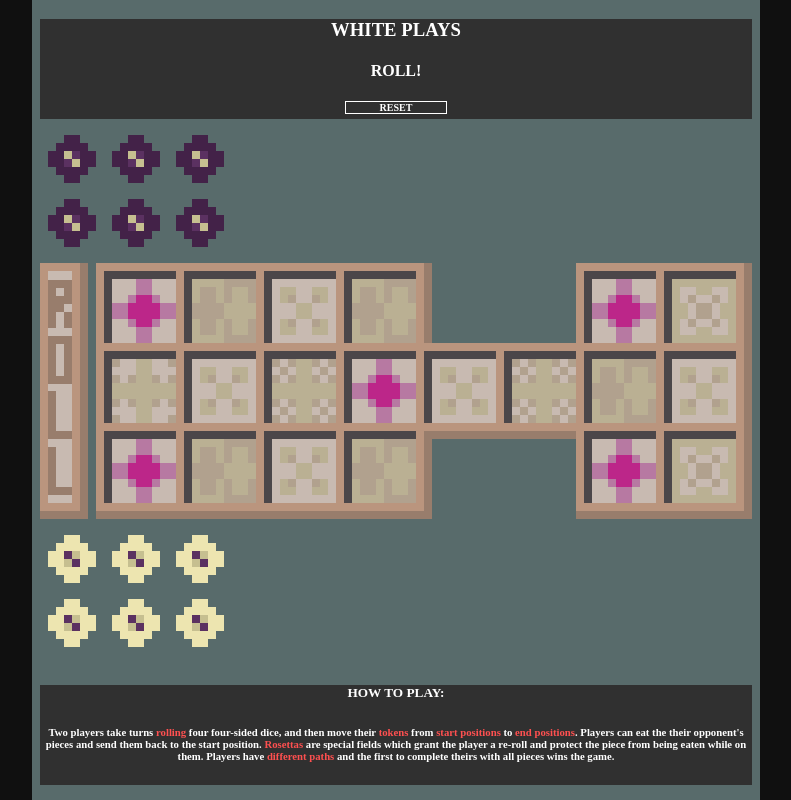
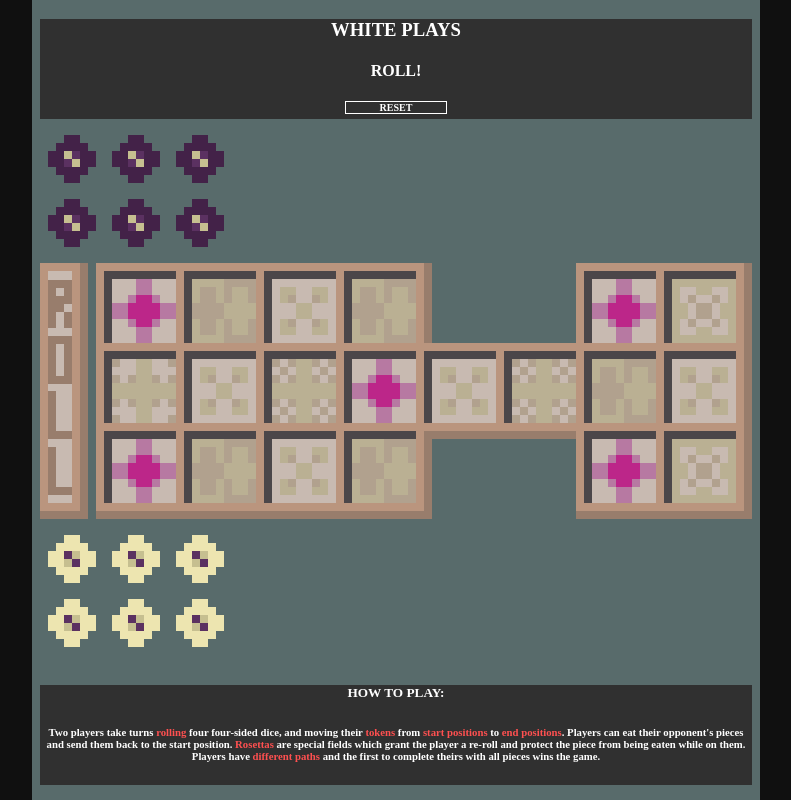
Before and after one commit to shmunj/Royal-Game-of-Ur, a plain HTML site: page index.html in a window 1280 px wide. Shown: the whole page, without its empty margins (244-1035 px from the left). Drawn offline with Linux system fonts and the light colour scheme.

Commit message:
fixed typos I made the last time I fixed typos

```diff
--- a/index.html
+++ b/index.html
@@ -121,7 +121,7 @@
 
         <div id="info" class="rules">
             <h5>HOW TO PLAY:</h5>
-            <h6>Two players take turns <span id="tut-rolling">rolling</span> four four-sided dice, and then move their <span id="tut-tokens">tokens</span> from <span id="tut-startpos">start positions</span> to <span id="tut-endpos">end positions</span>. Players can eat the their opponent's pieces and send them back to the start position. <span id="tut-rosettas">Rosettas</span> are special fields which grant the player a re-roll and protect the piece from being eaten while on them. Players have <span id="tut-pathwhite">different</span> <span id="tut-pathblack">paths</span> and the first to complete theirs with all pieces wins the game.</h6>
+            <h6>Two players take turns <span id="tut-rolling">rolling</span> four four-sided dice, and moving their <span id="tut-tokens">tokens</span> from <span id="tut-startpos">start positions</span> to <span id="tut-endpos">end positions</span>. Players can eat their opponent's pieces and send them back to the start position. <span id="tut-rosettas">Rosettas</span> are special fields which grant the player a re-roll and protect the piece from being eaten while on them. Players have <span id="tut-pathwhite">different</span> <span id="tut-pathblack">paths</span> and the first to complete theirs with all pieces wins the game.</h6>
         </div>
 
     </div> <!-- game container-->
```
